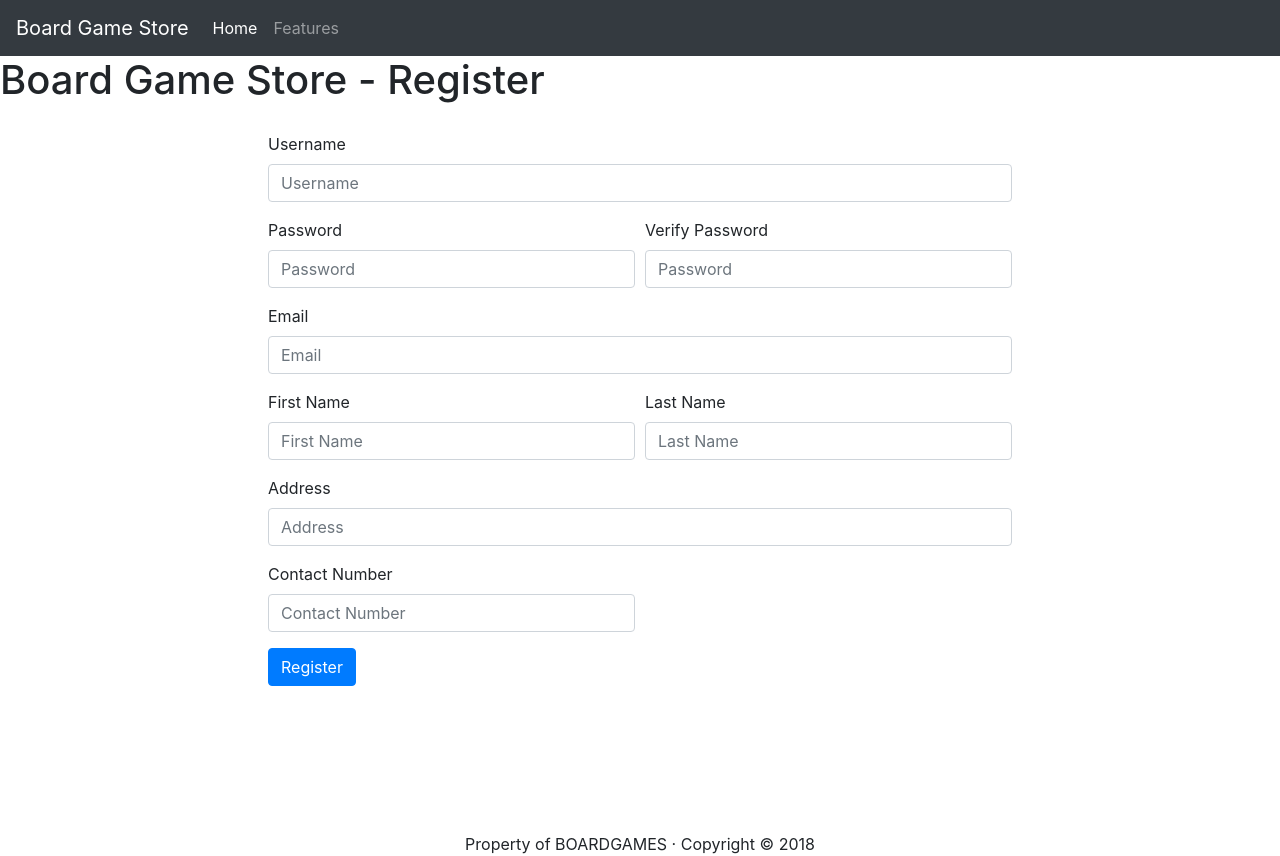
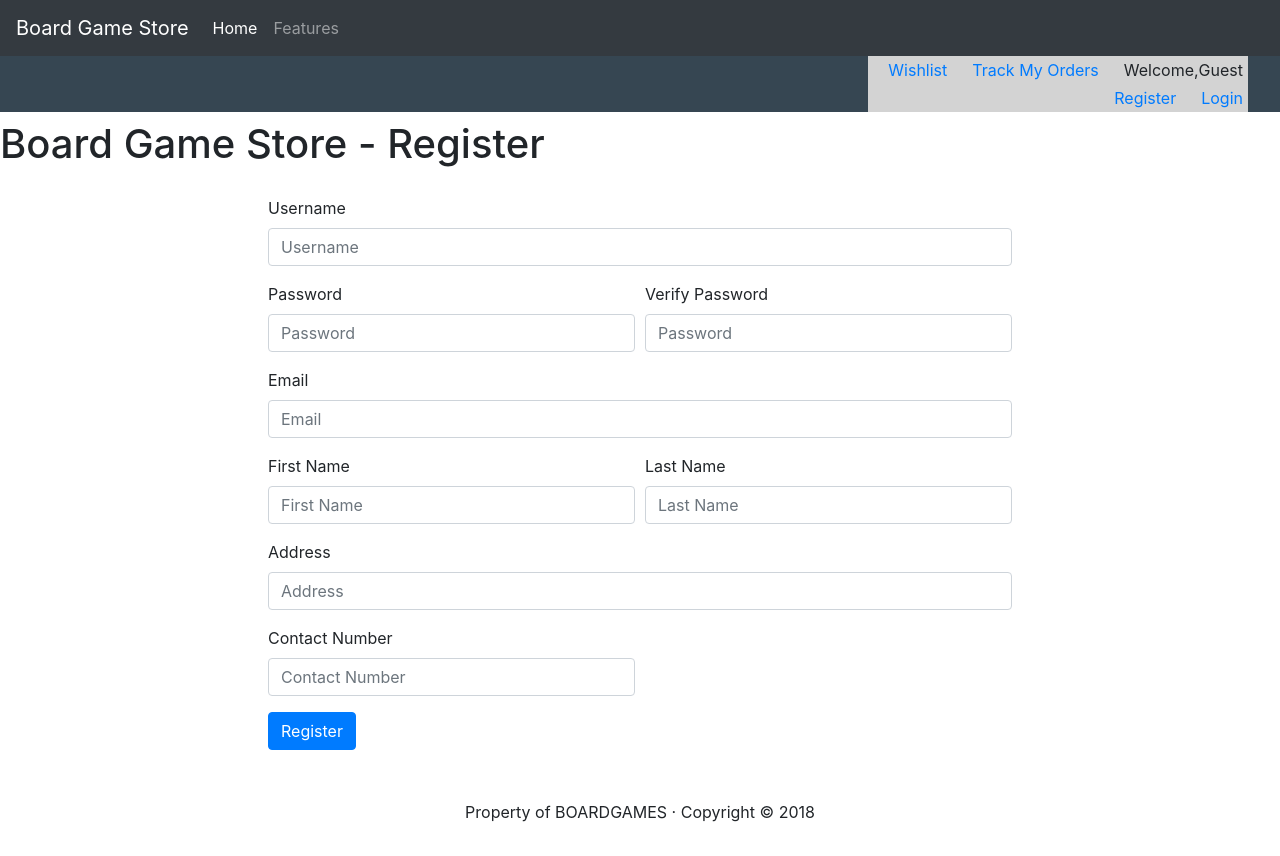
Before and after one commit to jbddelatorre/bored-gamer, a PHP site: page /views/register.php in a window 1280 px wide. After the commit the page ends 822 px from the top, so only its background shows below. Run offline with PHP 8.4, Linux system fonts and the light colour scheme.

```diff
--- a/app/controllers/authenticate.php
+++ b/app/controllers/authenticate.php
@@ -17,6 +17,7 @@ $password = $_POST['inputPassword'];
 
 		if ($row['password'] == $password) {
 			$_SESSION['user_data'] = $row;
+			$_SESSION['cartQuantity'] = 0;
 			$_SESSION['cart'] = array();
 
 			header('Location: ../views/catalog.php' );
--- a/app/controllers/clear_cart.php
+++ b/app/controllers/clear_cart.php
@@ -2,6 +2,7 @@
 	session_start();
 
 	$_SESSION['cart'] = array();
+	$_SESSION['cartQuantity'] = 0;
 
 	header('Location: ../views/cart.php');
 
--- a/app/partials/footer.php
+++ b/app/partials/footer.php
@@ -1,11 +1,12 @@
 
 <style type="text/css">
 	footer {
-	/*width: 100vw;*/
+	/*position: absolute;*/
 	margin: 0 auto;
 	text-align: center;
 	/*height:50px;*/
-	bottom: 0;
+	/*bottom: 0;*/
+	width: 100%;
 }
 </style>
 
--- a/app/partials/header.php
+++ b/app/partials/header.php
@@ -10,6 +10,14 @@
 
 	<script src="https://code.jquery.com/jquery-3.3.1.js" integrity="sha256-2Kok7MbOyxpgUVvAk/HJ2jigOSYS2auK4Pfzbm7uH60=" crossorigin="anonymous"></script>
 
+	<style type="text/css">
+		.appViewBox {
+			margin-top: 120px;
+			margin-bottom: 10px;
+			min-height: 80vh;
+			padding-bottom: 20px;
+		}
+	</style>
 
 <script src="https://cdnjs.cloudflare.com/ajax/libs/popper.js/1.14.3/umd/popper.min.js" integrity="sha384-ZMP7rVo3mIykV+2+9J3UJ46jBk0WLaUAdn689aCwoqbBJiSnjAK/l8WvCWPIPm49" crossorigin="anonymous"></script>
 <script src="https://stackpath.bootstrapcdn.com/bootstrap/4.1.3/js/bootstrap.min.js" integrity="sha384-ChfqqxuZUCnJSK3+MXmPNIyE6ZbWh2IMqE241rYiqJxyMiZ6OW/JmZQ5stwEULTy" crossorigin="anonymous"></script>
--- a/app/partials/navbar.php
+++ b/app/partials/navbar.php
@@ -1,3 +1,58 @@
+
+<style type="text/css">
+  #subNavBarContainer,
+  .subNavBarUl,
+  .subNavBarLi {
+    padding: 0;
+    margin: 0;
+    box-sizing: border-box;
+  }
+
+  #subNavBarContainer {
+    background-color: #364652;
+    display: flex;
+    flex: 1;
+    justify-content: flex-end;
+  }
+
+  .subNavBarUl {
+    list-style: none;
+    display: flex;
+    justify-content: flex-end;
+    margin-right: 2rem;
+    background-color: lightgrey;
+  }
+
+  .subNavBarLi {
+    display: flex;
+    justify-content: flex-end;
+    align-items: center;
+    padding: 2px 5px 2px 10px;
+    margin-left: 10px;
+  }
+
+  #headerNavigation {
+    position: fixed;
+    top:0;
+    left: 0;
+    width: 100%;
+    padding-bottom: 5px;
+    margin-bottom: 5px;
+    z-index: 10000;
+  }
+
+
+  span#cartQuantity {
+    background-color: #071108 !important;
+    margin: 0 5px;
+    padding: 0px 2px;
+    color: white;
+    border-radius: 5px;
+  }
+
+</style>
+
+<header id="headerNavigation">
 <nav class="navbar navbar-expand-lg navbar-dark bg-dark">
   <a class="navbar-brand" href="#">Board Game Store</a>
   <button class="navbar-toggler" type="button" data-toggle="collapse" data-target="#navbarNav" aria-controls="navbarNav" aria-expanded="false" aria-label="Toggle navigation">
@@ -14,3 +69,47 @@
     </ul>
   </div>
 </nav>
+<nav id='subNavBarContainer'>
+  <div id="subNavLeft">
+  </div>
+  <div id="subNavRight">
+    <ul class='subNavBarUl'>
+      <li class="subNavBarLi">
+        <?php
+          if(!isset($_SESSION['user_data'])) echo '<a href="./login.php">Wishlist</a>';
+          else echo '<a href="./catalog.php">Wishlist</a>';
+        ?>
+      </li>
+      <li class="subNavBarLi">
+        <?php
+          if(!isset($_SESSION['user_data'])) echo '<a href="./login.php">Track My Orders</a>';
+          else echo '<a href="./catalog.php">Track My Orders</a>';
+        ?>
+      </li>
+      <li class="subNavBarLi">
+        Welcome,
+        <span>
+          <?php
+          if(!isset($_SESSION['user_data'])) echo 'Guest';
+          else echo $_SESSION['user_data']['first_name'];
+          ?>
+        </span>
+      </li>
+    </ul>
+    <ul class='subNavBarUl'>
+      <li class="subNavBarLi">
+        <?php
+        if(!isset($_SESSION['user_data'])) echo '<a class="cart-register" href="./register.php">Register</a>';
+        else echo '<a class="cart-register" href="./cart.php">Go to my Cart<span id="cartQuantity">'.$_SESSION['cartQuantity'].'</span></a>';
+        ?>
+      </li>
+      <li class="subNavBarLi">
+        <?php
+          if(!isset($_SESSION['user_data'])) echo '<a href="./login.php">Login</a>';
+          else echo '<a href="../controllers/logout.php">Logout</a>';
+         ?>
+      </li>
+    </ul>
+  </div>
+</nav>
+</header>
--- a/app/views/after_registration.php
+++ b/app/views/after_registration.php
@@ -6,7 +6,7 @@
 
 	<style type="text/css">
 		#afterRegistrationContainer {
-			min-height: 88vh;
+
 		}
 
 	</style>
@@ -18,12 +18,13 @@
 			header('Location: ./catalog.php');
 		}
 	 ?>
-
+	<div class="appViewBox">
 	<h1>Board Game - Registration Complete</h1>
 
 	<div id='afterRegistrationContainer'>
 		<p>Registration Complete - Go to <a href="./login.php">Login</a></p>
 	</div>
+	<div>
 
 <?php
 	include_once "../partials/footer.php";
--- a/app/views/cart.css
+++ b/app/views/cart.css
@@ -1,5 +1,4 @@
 #cartApp {
-	min-height: 88vh;
 	display: flex;
 	justify-content: center;
 }
@@ -20,3 +19,7 @@ img {
 	width: 120px;
 	height: 120px;
 }
+
+input[type="number"] {
+	width: 80px;
+}
--- a/app/views/login.css
+++ b/app/views/login.css
@@ -1,7 +1,6 @@
 #loginApp {
 	display: flex;
 	justify-content: center;
-	min-height: 90vh;
 }
 
 #loginForm {
--- a/app/views/login.php
+++ b/app/views/login.php
@@ -13,7 +13,7 @@
 			header('Location: ./catalog.php');
 		}
 	 ?>
-
+	 <div class="appViewBox">
 
 		<h1>Board Game Store - Login</h1>
 
@@ -44,7 +44,7 @@
 			</div>
 
 		</div>
-
+	</div>
 
 <?php
 	include_once '../partials/footer.php';
--- a/app/views/register.css
+++ b/app/views/register.css
@@ -12,5 +12,4 @@ form {
 	align-items: center;
 	width: 100%;
 	flex-flow: column;
-	min-height: 90vh;
 }
--- a/app/views/register.php
+++ b/app/views/register.php
@@ -14,7 +14,7 @@
 			header('Location: ./catalog.php');
 		}
 	 ?>
-
+	<div class="appViewBox">
 		<h1>Board Game Store - Register</h1>
 
 		<div id='registerFormContainer'>
@@ -60,7 +60,7 @@
 		  <button type="submit" class="btn btn-primary">Register</button>
 		</form>
 		</div>
-
+	</div>
 <?php
 	include_once "../partials/footer.php";
 ?>
```
Also changed, not shown: app/controllers/add_to_cart.php (+6 -4 lines), app/controllers/delete_cart_item.php (+14 -1 lines), app/controllers/filter_items.php (+6 -1 lines), app/partials/subnavbar.php (deleted, +0 -51 lines), app/views/cart.php (+61 -7 lines), app/views/catalog.css (+9 -0 lines), app/views/catalog.php (+41 -31 lines), app/partials/footer.css (deleted), app/partials/subnavbar.css (deleted). Lines whose indentation alone changed are shown as unchanged.
